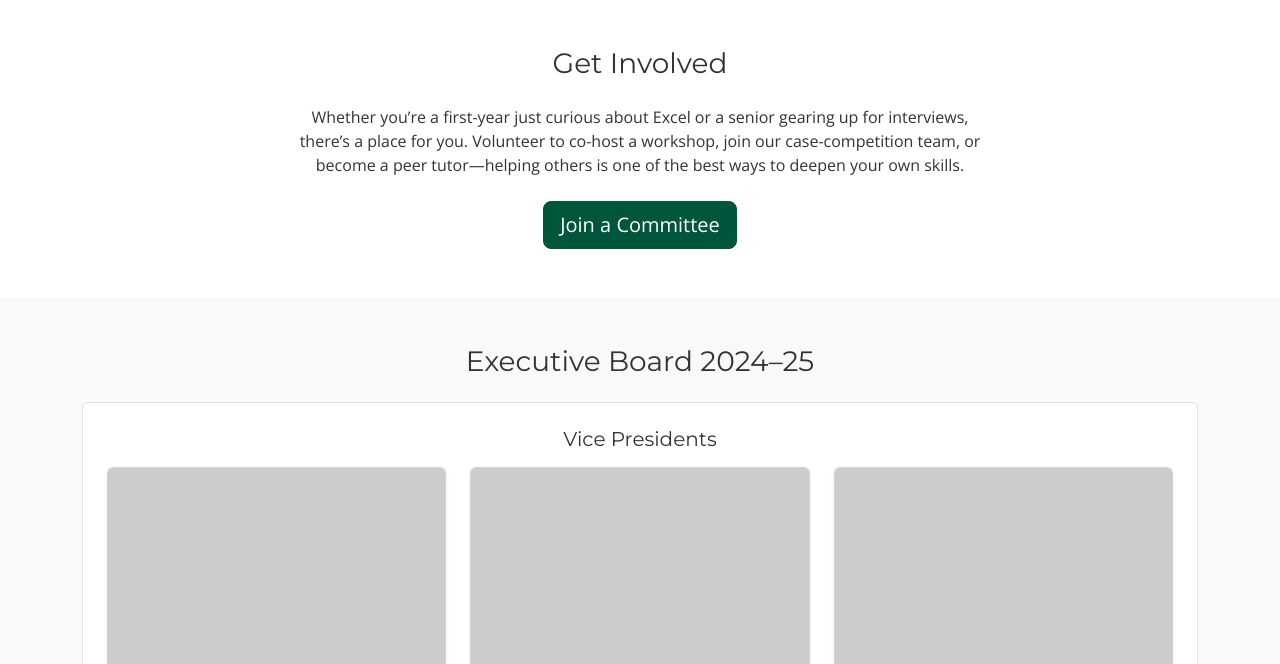
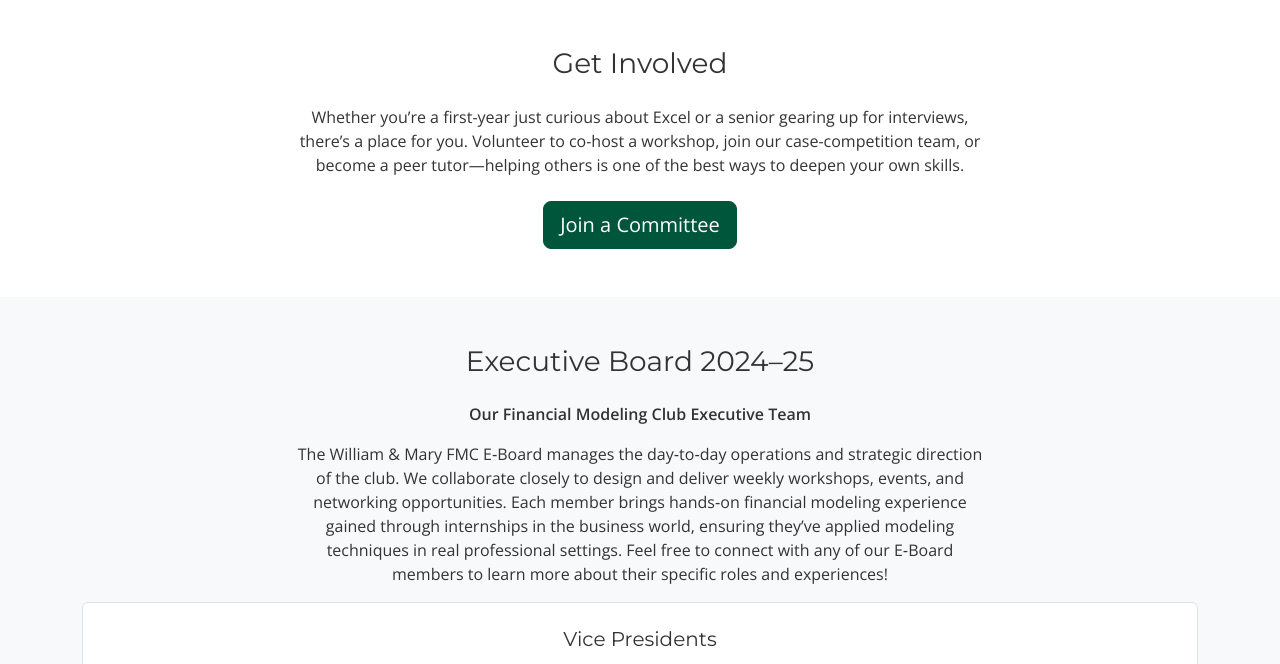
Before and after one commit to dksawyer7/FMC-W-M, a plain HTML site: page templates/leadership.html in a window 1280 px wide. Shown: the part 83-747 px from the top of the page. Drawn offline with nearby package versions, Linux system fonts and the light colour scheme.

Commit message:
Add introduction text to Executive Board section

```diff
--- a/templates/leadership.html
+++ b/templates/leadership.html
@@ -58,7 +58,19 @@
     <section class="section bg-light">
       <div class="container">
         <h2 class="h3 mb-4 text-center">Executive Board 2024–25</h2>
-
+        <p class="text-center mx-auto" style="max-width: 700px;">
+          <strong>Our Financial Modeling Club Executive Team</strong>
+        </p>
+        <p class="text-center mx-auto" style="max-width: 700px;">
+          The William &amp; Mary FMC E&#8209;Board manages the day&#8209;to&#8209;day
+          operations and strategic direction of the club. We collaborate closely
+          to design and deliver weekly workshops, events, and networking
+          opportunities. Each member brings hands&#8209;on financial modeling
+          experience gained through internships in the business world, ensuring
+          they&rsquo;ve applied modeling techniques in real professional settings.
+          Feel free to connect with any of our E&#8209;Board members to learn more
+          about their specific roles and experiences!
+        </p>
         <div class="p-4 mb-5 border rounded bg-white">
           <h3 class="h5 mb-3 text-center">Vice Presidents</h3>
           <div class="row g-4">
```
